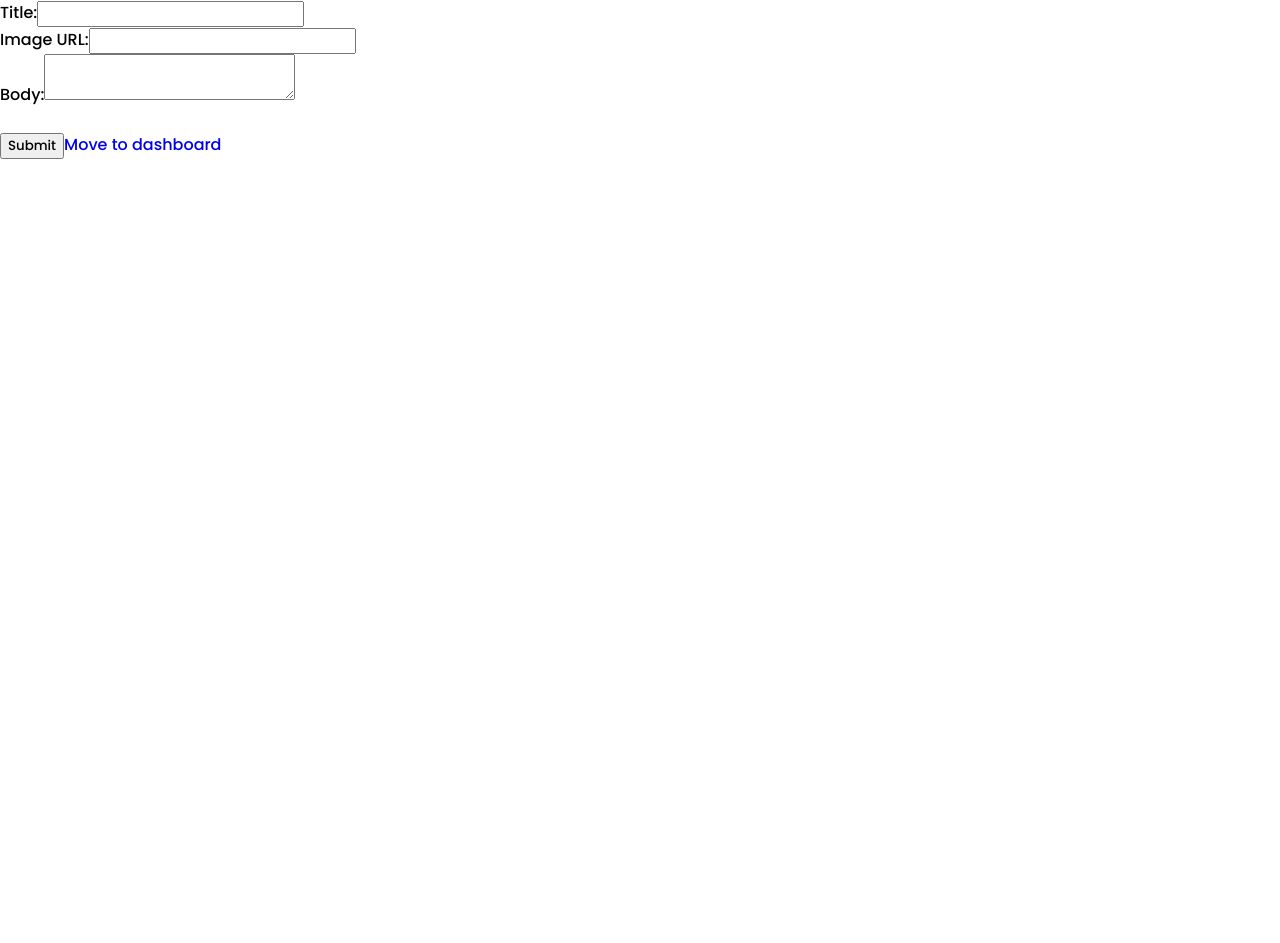
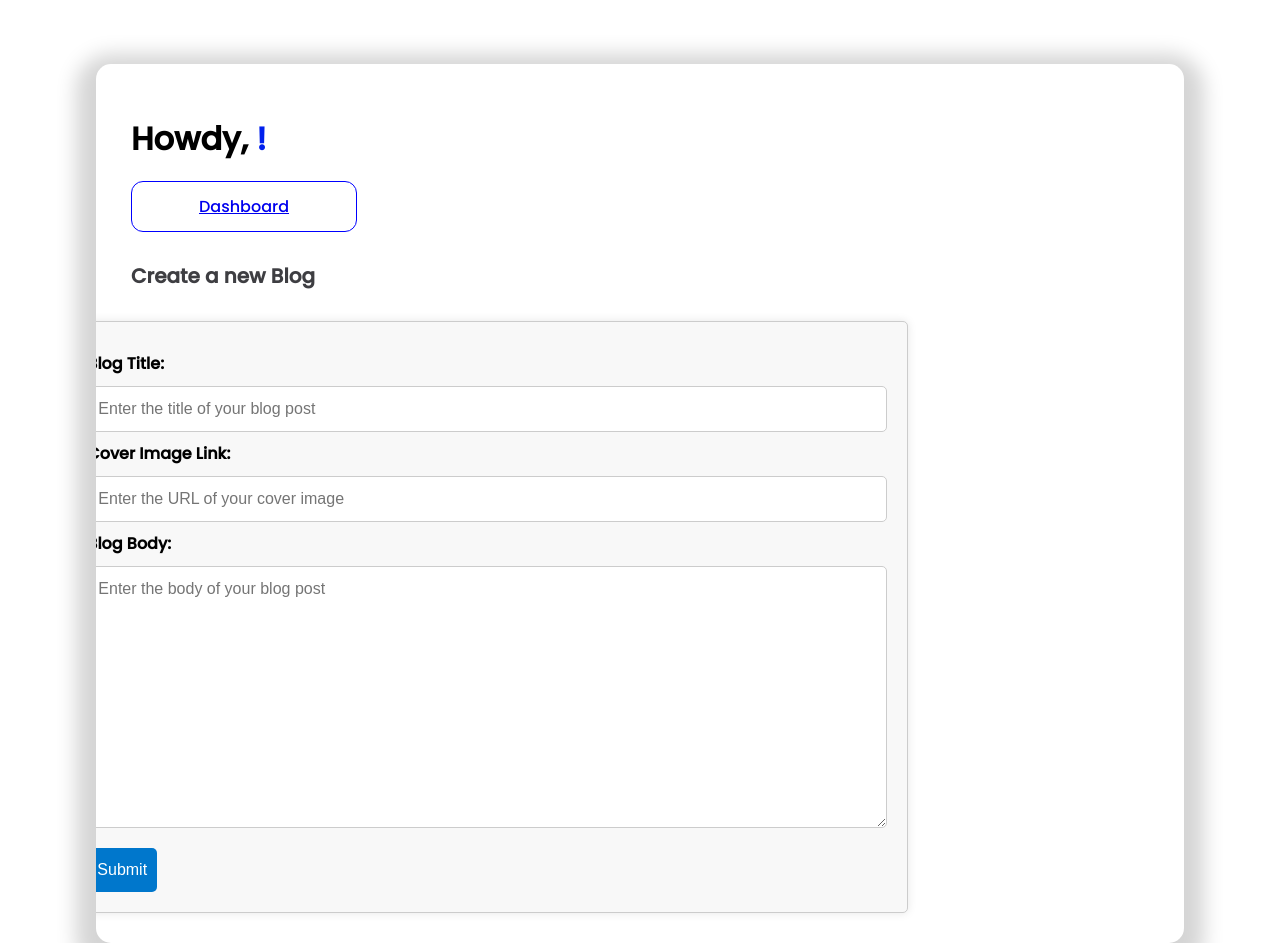
Before and after one commit to rogaikwad30/Blogger-Website, a React (Create React App) app in the folder frontend/: page /blog/new/edit in a window 1280 px wide. Before the commit the page ends 800 px from the top, so only its background shows below. Built offline with nearby package versions, Linux system fonts and the light colour scheme; sample sign-in values are in the browser's storage.

Commit message:
improved html css

```diff
--- a/frontend/src/components/BlogDetails/AddNewBlog.js
+++ b/frontend/src/components/BlogDetails/AddNewBlog.js
@@ -1,6 +1,7 @@
 import { useState } from "react";
-import helpers from '../../services/common.service';
+import helpers from "../../services/common.service";
 import { useSelector } from "react-redux";
+import "./blogForm.css";
 
 const AddNewBlog = () => {
   const user = useSelector((state) => state.user);
@@ -8,12 +9,12 @@ const AddNewBlog = () => {
     title: "",
     imgUrl: "",
     body: "",
-    email: user.email
+    email: user.email,
   });
-  const [message, setmessage] = useState('');
+  const [message, setmessage] = useState("");
 
   const handleInputChange = (e) => {
-    setmessage('')
+    setmessage("");
     const { name, value } = e.target;
     setBlogData((prevState) => ({
       ...prevState,
@@ -24,25 +25,39 @@ const AddNewBlog = () => {
   const handleSubmit = async (e) => {
     e.preventDefault();
     try {
-      setmessage('')
-      const blog = await helpers.addNewBlog(blogData,{"access-token": user.token})
-      setmessage(blog.message)
+      setmessage("");
+      const blog = await helpers.addNewBlog(blogData, {
+        "access-token": user.token,
+      });
+      setmessage(blog.message);
       setBlogData({
         title: "",
         imgUrl: "",
         body: "",
-        email: user.email
-      })
+        email: user.email,
+      });
     } catch (err) {
       console.error("Failed to add blog", err);
     }
   };
 
   return (
-    <form onSubmit={handleSubmit}>
-      <div>
-        <label htmlFor="title">Title:</label>
+    <div className="cards">
+      <h1>
+        Howdy, <strong>{user.name.split(" ")[0]}!</strong>
+      </h1>
+      <section>
+        <a className="new_blog" href="/dashboard">
+          Dashboard
+        </a>
+      </section>
+      <h2>Create a new Blog</h2>
+
+      <form className="newBlogForm" onSubmit={handleSubmit}>
+        <label>{message}</label>
+        <label>Blog Title:</label>
         <input
+          placeholder="Enter the title of your blog post"
           type="text"
           id="title"
           name="title"
@@ -50,10 +65,10 @@ const AddNewBlog = () => {
           onChange={handleInputChange}
           required
         />
-      </div>
-      <div>
-        <label htmlFor="imgUrl">Image URL:</label>
+
+        <label>Cover Image Link:</label>
         <input
+          placeholder="Enter the URL of your cover image"
           type="text"
           id="imgUrl"
           name="imgUrl"
@@ -61,21 +76,21 @@ const AddNewBlog = () => {
           onChange={handleInputChange}
           required
         />
-      </div>
-      <div>
-        <label htmlFor="body">Body:</label>
+
+        <label>Blog Body:</label>
         <textarea
+          rows="10"
+          placeholder="Enter the body of your blog post"
           id="body"
           name="body"
           value={blogData.body}
           onChange={handleInputChange}
           required
         ></textarea>
-      </div>
-      <h6>{message}</h6>
-      <button type="submit">Submit</button>
-      <a href="/dashboard">Move to dashboard</a>
-    </form>
+
+        <button type="submit">Submit</button>
+      </form>
+    </div>
   );
 };
 
--- a/frontend/src/components/BlogDetails/EditBlog.js
+++ b/frontend/src/components/BlogDetails/EditBlog.js
@@ -47,10 +47,22 @@ const EditBlog = (props) => {
   };
 
   return (
-    <form onSubmit={handleSubmit}>
-      <div>
-        <label htmlFor="title">Title:</label>
+    <div className="cards">
+      <h1>
+        Howdy, <strong>{user.name.split(" ")[0]}!</strong>
+      </h1>
+      <section>
+        <a className="new_blog" href="/dashboard">
+          Dashboard
+        </a>
+      </section>
+      <h2>Create a new Blog</h2>
+
+      <form className="newBlogForm" onSubmit={handleSubmit}>
+        <label>{message}</label>
+        <label>Blog Title:</label>
         <input
+          placeholder="Enter the title of your blog post"
           type="text"
           id="title"
           name="title"
@@ -58,10 +70,10 @@ const EditBlog = (props) => {
           onChange={handleInputChange}
           required
         />
-      </div>
-      <div>
-        <label htmlFor="imgUrl">Image URL:</label>
+
+        <label>Cover Image Link:</label>
         <input
+          placeholder="Enter the URL of your cover image"
           type="text"
           id="imgUrl"
           name="imgUrl"
@@ -69,21 +81,21 @@ const EditBlog = (props) => {
           onChange={handleInputChange}
           required
         />
-      </div>
-      <div>
-        <label htmlFor="body">Body:</label>
+
+        <label>Blog Body:</label>
         <textarea
+          rows="10"
+          placeholder="Enter the body of your blog post"
           id="body"
           name="body"
           value={blogData.body}
           onChange={handleInputChange}
           required
         ></textarea>
-      </div>
-      <h6>{message}</h6>
-      <button type="submit">Update</button>
-      <a href="/dashboard">Move to dashboard</a>
-    </form>
+
+        <button type="submit">Update</button>
+      </form>
+    </div>
   );
 };
 
--- /dev/null
+++ b/frontend/src/components/BlogDetails/blogForm.css
@@ -0,0 +1,43 @@
+.newBlogForm {
+    max-width: 800px;
+    margin: 0 auto;
+    padding: 20px;
+    border: 1px solid #ccc;
+    border-radius: 5px;
+    box-shadow: 0 0 10px rgba(0,0,0,0.1);
+    background-color: #f8f8f8;
+    font-family: Arial, sans-serif;
+    font-size: 16px;
+    line-height: 1.5;
+    position: relative;
+    left: -15%;
+}
+.newBlogForm label {
+    display: block;
+    margin: 10px 0px;
+    font-weight: bold;
+}
+.newBlogForm input[type="text"], textarea {
+    display: block;
+    width: 100%;
+    padding: 10px;
+    border: 1px solid #ccc;
+    border-radius: 5px;
+    box-sizing: border-box;
+    font-family: Arial, sans-serif;
+    font-size: 16px;
+    line-height: 1.5;
+}
+.newBlogForm button[type="submit"] {
+    display: block;
+    margin-top: 20px;
+    padding: 10px;
+    border: none;
+    border-radius: 5px;
+    background-color: #0077cc;
+    color: #fff;
+    font-family: Arial, sans-serif;
+    font-size: 16px;
+    line-height: 1.5;
+    cursor: pointer;
+}
--- a/frontend/src/components/Dashboard/Dashboard.css
+++ b/frontend/src/components/Dashboard/Dashboard.css
@@ -1,176 +1,200 @@
-
-@import url('https://fonts.googleapis.com/css2?family=Poppins:wght@200;500&display=swap');
-
-* {
-    box-sizing: border-box;
-    font-family: 'Poppins', sans-serif;
+@import url("https://fonts.googleapis.com/css?family=Open+Sans:300,400,600,700,800");
+html, body {
+  height: 100%;
 }
 
-body {
-  -webkit-font-smoothing: antialiased;
-  -moz-osx-font-smoothing: grayscale;
-   font-family: "Open Sans", sans-serif;
+.cards {
+  align-items: center;
+  display: flex;
+  font-family: "Open Sans", sans;
+  justify-content: center;
+  overflow: hidden;
+  text-align: center;
+  margin: 0 20px;
 }
 
-a {
+h2 {
+  color: #3e3e42;
+  font-size: 20px;
+  margin-bottom: 30px;
+}
+
+h1 {
+  font-size: 32px;
+  margin-bottom: 6px;
+}
+
+h1 strong{
+  color: #0020ed;
+}
+
+.cards {
+  background: #fff;
+  border-radius: 15px;
+  box-shadow: 0px 10px 20px 20px rgba(0, 0, 0, 0.17);
+  display: block;
+  margin: 5% 7.5%;
+  padding: 30px 35px;
+  perspective: 1800px;
+  text-align: left;
+  min-width: 595px;
+  position: relative;
+}
+
+.card {
+  border-radius: 20px;
+  box-shadow: 5px 5px 20px -5px rgba(0, 0, 0, 0.6);
+  display: block;
+  height: 300px;
+  overflow: hidden;
+  position: relative;
+  width: 275px;
+  display: inline-block;
+  text-align: center;
+}
+.card:not(:last-child) {
+  margin-right: 30px;
+}
+
+.card__img {
+  position: relative;
+  height: 100%;
+}
+
+.card__bg {
+  bottom: -50px;
+  left: -50px;
+  position: absolute;
+  right: -50px;
+  top: -50px;
+  transform-origin: 50% 50%;
+  transform: translateZ(-50px);
+  z-index: 0;
+}
+
+.card__one .card__img {
+  top: 14px;
+  right: -10px;
+  height: 110%;
+  background: linear-gradient(to bottom, #000000, #333333);
+}
+.card__one .card__bg {
+  background: url("https://s3-us-west-2.amazonaws.com/s.cdpn.io/62105/3dr_monobg.jpg") center/cover no-repeat;
+}
+.card__two .card__img {
+  top: 25px;
+}
+.card__two .card__bg {
+  background: url("https://s3-us-west-2.amazonaws.com/s.cdpn.io/62105/3dr_spirited.jpg") center/cover no-repeat;
+}
+.card__three .card__img {
+  top: 5px;
+  left: -4px;
+  height: 110%;
+}
+.card__three .card__bg {
+  background: url("https://s3-us-west-2.amazonaws.com/s.cdpn.io/62105/3dr_howlbg.jpg") center/cover no-repeat;
+}
+.card__text {
+  align-items: center;
+  background: linear-gradient(to bottom, rgba(0, 0, 0, 0) 0%, rgba(0, 0, 0, 0.55) 100%);
+  bottom: 0;
+  display: flex;
+  flex-direction: column;
+  height: 70px;
+  justify-content: center;
+  position: absolute;
+  width: 100%;
+  z-index: 2;
+}
+
+.card__title {
+  color: #fff;
+  font-size: 18px;
+  font-weight: 700;
+  padding: 0 10px;
+  margin-bottom: 3px;
+}
+
+.notice {
+  background: gold;
+  border-top-left-radius: 6px;
+  bottom: 0;
+  font-family: monospace;
+  font-size: 14px;
+  padding: 8px 10px;
+  position: absolute;
+  right: -20px;
+}
+
+.twitter__link {
+  cursor: pointer;
+  position: absolute;
+  right: -10px;
+  top: 12px;
+  z-index: -1;
+  background: #00aced;
+  border-radius: 20px;
+  height: 30px;
+  text-decoration: none;
+  padding-right: 10px;
+  justify-content: space-between;
+  font-weight: 600;
+  display: flex;
+  align-items: center;
+  color: #fff;
+  font-size: 14px;
+  width: 74px;
+  opacity: 0.4;
+}
+.twitter__link:hover {
+  opacity: 1;
+}
+
+.twitter__icon {
+  height: 30px;
+}
+
+.card_buttons{
+  margin-bottom: 52px;
+  color: white;
+  font-size: larger;
+}
+
+.card_buttons:hover{
+  transform: scale(1.2);
+  transition: all linear 0.3s;
+  cursor: pointer;
+}
+
+.card_buttons2 {
+  margin: 12px 0px 50px 0px;
+  color: white;
+  font-size: large;
+}
+
+.card_buttons2 i,.card_buttons2 a{
+  margin: 5px;
+  color: white;
+  font-size: large;
   text-decoration: none;
 }
 
-h1 {
-  font-family: "Open Sans", sans-serif;
-  font-weight: 300;
+.card_buttons2 i:hover{
+  cursor: pointer;
+  transform: scale(1.2);
+  transition: all 0.3s ease-in-out;
 }
 
-.row {
-  border-radius: 2px;
-  max-width: 1000px;
-  margin: 50px auto 0;
-  background-size: cover;
-  background-position: center center;
-}
-
-.card {
-  float: left;
-  padding: 0 1.7rem;
-  width: 45%;
-  margin-bottom: 100px;
-}
-.card .menu-content {
-  margin: 0;
-  padding: 0;
-  list-style-type: none;
-}
-.card .menu-content::before, .card .menu-content::after {
-  content: "";
-  display: table;
-}
-.card .menu-content::after {
-  clear: both;
-}
-.card .menu-content li {
+.new_blog, .logout{
+  width: 200px;
+  border: 1px solid blue;
+  border-radius: 12px;
+  text-align: center;
+  justify-content: center;
+  align-items: center;
+  padding: 12px;
+  margin: 12px 0px;
+  margin-right: 12px;
   display: inline-block;
 }
-.card .menu-content a {
-  color: #fff;
-}
-.card .menu-content span {
-  position: absolute;
-  left: 50%;
-  top: 0;
-  font-size: 10px;
-  font-weight: 700;
-  font-family: "Open Sans";
-  transform: translate(-50%, 0);
-}
-.card .wrapper {
-  background-color: #fff;
-  min-height: 400px;
-  position: relative;
-  overflow: hidden;
-  box-shadow: 0 19px 38px rgba(0, 0, 0, 0.3), 0 15px 12px rgba(0, 0, 0, 0.2);
-}
-.card .wrapper:hover .data {
-  transform: translateY(0);
-}
-.card .data {
-  position: absolute;
-  bottom: 0;
-  width: 100%;
-  transform: translateY(calc(70px + 1em));
-  transition: transform 0.3s;
-}
-.card .data .content {
-  padding: 1em;
-  position: relative;
-  z-index: 1;
-}
-.card .author {
-  font-size: 12px;
-}
-.card .title {
-  margin-top: 10px;
-}
-.card .text {
-  height: 70px;
-  margin: 0;
-}
-.card input[type=checkbox] {
-  display: none;
-}
-.card input[type=checkbox]:checked + .menu-content {
-  transform: translateY(-60px);
-}
-
-.example-2 .wrapper {
-  background: url(https://tvseriescritic.files.wordpress.com/2016/10/stranger-things-bicycle-lights-children.jpg) center/cover no-repeat;
-}
-.example-2 .wrapper:hover .menu-content span {
-  transform: translate(-50%, -10px);
-  opacity: 1;
-}
-.example-2 .header {
-  color: #fff;
-  padding: 1em;
-}
-.example-2 .header::before, .example-2 .header::after {
-  content: "";
-  display: table;
-}
-.example-2 .header::after {
-  clear: both;
-}
-.example-2 .header .date {
-  float: left;
-  font-size: 12px;
-}
-.example-2 .menu-content {
-  float: right;
-}
-.example-2 .menu-content li {
-  margin: 0 5px;
-  position: relative;
-}
-.example-2 .menu-content span {
-  transition: all 0.3s;
-  opacity: 0;
-}
-.example-2 .data {
-  color: #fff;
-  transform: translateY(calc(70px + 4em));
-}
-.example-2 .title a {
-  color: #fff;
-}
-.example-2 .button {
-  display: block;
-  width: 100px;
-  margin: 2em auto 1em;
-  text-align: center;
-  font-size: 12px;
-  color: #fff;
-  line-height: 1;
-  position: relative;
-  font-weight: 700;
-}
-.example-2 .button::after {
-  content: "→";
-  opacity: 0;
-  position: absolute;
-  right: 0;
-  top: 50%;
-  transform: translate(0, -50%);
-  transition: all 0.3s;
-}
-.example-2 .button:hover::after {
-  transform: translate(5px, -50%);
-  opacity: 1;
-}
-
-h1{
-    font-size: 3rem;
-    font-weight: bold;
-}
-
-h2{
-    margin: 40px 0px;
-}
--- a/frontend/src/components/Dashboard/Dashboard.js
+++ b/frontend/src/components/Dashboard/Dashboard.js
@@ -1,15 +1,14 @@
 import React, { useState, useEffect, useRef } from "react";
 import helpers from "../../services/common.service";
 import { useSelector } from "react-redux";
-import Glide from "@glidejs/glide";
-import "@glidejs/glide/dist/css/glide.core.min.css";
-import "@glidejs/glide/dist/css/glide.theme.min.css";
-
+import { useDispatch } from 'react-redux';
 import "./Dashboard.css";
+import { setUserLogout } from '../../redux-store/store';
 
 function Dashboard() {
   helpers.validateLogin();
-  const carouselRef = useRef(null);
+  const dispatch = useDispatch();
+
   const user = useSelector((state) => state.user);
   const [blogsByOtherUsers, setBlogsByOtherUsers] = useState([]);
   const [blogsByMe, setBlogsByMe] = useState([]);
@@ -19,21 +18,6 @@ function Dashboard() {
       if (data.status === 200) {
         setBlogsByOtherUsers(data.blogs_by_other_users);
         setBlogsByMe(data.blogs_by_me);
-      }
-      if (carouselRef.current) {
-        new Glide(carouselRef.current, {
-          type: "carousel",
-          perView: 3,
-          gap: 20,
-          breakpoints: {
-            768: {
-              perView: 2,
-            },
-            576: {
-              perView: 1,
-            },
-          },
-        }).mount();
       }
     });
   }, [user.token]);
@@ -75,108 +59,55 @@ function Dashboard() {
     }
   };
 
+  const LogOut = () => {
+    dispatch(setUserLogout());
+  }
+
   return (
-    <div className="row">
-      <h1 className="title">Howdy, {user.name}!</h1>
-      <h2>Checkout Latest Blogs by your peers,</h2>
+    <div className="cards">
+      <h1>Howdy, <strong>{user.name.split(" ")[0]}!</strong></h1>
+      <section>
+        <a className="new_blog" href="/blog/new/edit">Create a New Blog</a>
+        <a className="logout"  onClick={() => LogOut()} href="/">Logout</a>
+      </section>
+      <h2>Checkout Blogs by your peers,</h2>
+
       {blogsByOtherUsers.map((blog) => (
-        <div key={blog._id} className="example-2 card">
-          <div
-            className="wrapper"
-            style={{ backgroundImage: `url(${blog.imgUrl})` }}
-          >
-            <div className="header">
-              <div className="date">
-                <span className="day">{blog.updatedAt.split("T")[0]}</span>
-                {/* <span className="month">Aug</span>
-          <span className="year">2016</span> */}
-              </div>
-              <ul className="menu-content">
-                <li>
-                  <a href="#" className="fa fa-bookmark-o"></a>
-                </li>
-                <li>
-                  <a
-                    href="#"
-                    onClick={() => LikeBlog(blog._id)}
-                    className="fa fa-thumbs-up"
-                  >
-                    <span>{blog.likes.length}</span>
-                  </a>
-                </li>
-                <li>
-                  <a
-                    href={"/blog/" + blog._id + "/preview"}
-                    className="fa fa-comment"
-                  >
-                    <span>Click</span>
-                  </a>
-                </li>
-              </ul>
-            </div>
-            <div className="data">
-              <div className="content">
-                <span className="author">{blog.email}</span>
-                <h2 className="title">
-                  <a href={"/blog/" + blog._id + "/preview"}>{blog.title}</a>
-                </h2>
-                <p className="text">{blog.title}</p>
-                <a href={"/blog/" + blog._id + "/preview"} className="button">
-                  Read more
-                </a>
-              </div>
-            </div>
+        <div key={Blob._id} className="card card__one">
+          <div className="card__bg"></div>
+          <img className="card__img" src={blog.imgUrl} />
+          <div className="card__text">
+          <a href={"/blog/" + blog._id + "/preview"}>
+          <p className="card__title">{blog.title}</p>
+          </a>
+          <div className="card_buttons" onClick={() => LikeBlog(blog._id)}>
+            <i class="fa-regular fa-heart"></i>
+            <br></br>
+            {blog.likes.length}
+          </div>
+
           </div>
         </div>
       ))}
 
-      <h2>Checkout your own blogs : </h2>
+      <br></br>
+      <br></br>
+      <h2>My Blogs,</h2>
+
       {blogsByMe.map((blog) => (
-        <div key={blog._id} className="example-2 card">
-          <div
-            className="wrapper"
-            style={{ backgroundImage: `url(${blog.imgUrl})` }}
-          >
-            <div className="header">
-              <div className="date">
-                <span className="day">{blog.updatedAt.split("T")[0]}</span>
-                {/* <span className="month">Aug</span>
-          <span className="year">2016</span> */}
-              </div>
-              <ul className="menu-content">
-                <li>
-                  {/* <a href="#" className="fa fa-bookmark-o"></a> */}
-                </li>
-                <li>
-                  <p
-                    onClick={() => DeleteBlog(blog._id)}
-                    className="fa fa-trash"
-                  >
-                    <span>{blog.likes.length}</span>
-                  </p>
-                </li>
-                <li>
-                  <a
-                    href={"/blog/" + blog._id + "/edit"}
-                    className="fa fa-pen"
-                  >
-                    <span></span>
-                  </a>
-                </li>
-              </ul>
-            </div>
-            <div className="data">
-              <div className="content">
-                <span className="author">{blog.email}</span>
-                <h2 className="title">
-                  <a href={"/blog/" + blog._id + "/preview"}>{blog.title}</a>
-                </h2>
-                <p className="text">{blog.title}</p>
-                <a href={"/blog/" + blog._id + "/preview"} className="button">
-                  Read more
-                </a>
-              </div>
-            </div>
+        <div key={Blob._id} className="card card__one">
+          <div className="card__bg"></div>
+          <img className="card__img" src={blog.imgUrl} />
+          <div className="card__text">
+          <a href={"/blog/" + blog._id + "/preview"}>
+          <p className="card__title">{blog.title}</p>
+          </a>
+          <div className="card_buttons2">
+            <i class="fa-regular fa-heart"></i>
+            <a href={"/blog/" + blog._id + "/edit"}> <i class="fa-regular fa-edit" ></i></a>
+            <i  onClick={() => DeleteBlog(blog._id)} class="fa fa-trash"></i>
+          </div>
+
           </div>
         </div>
       ))}
```
